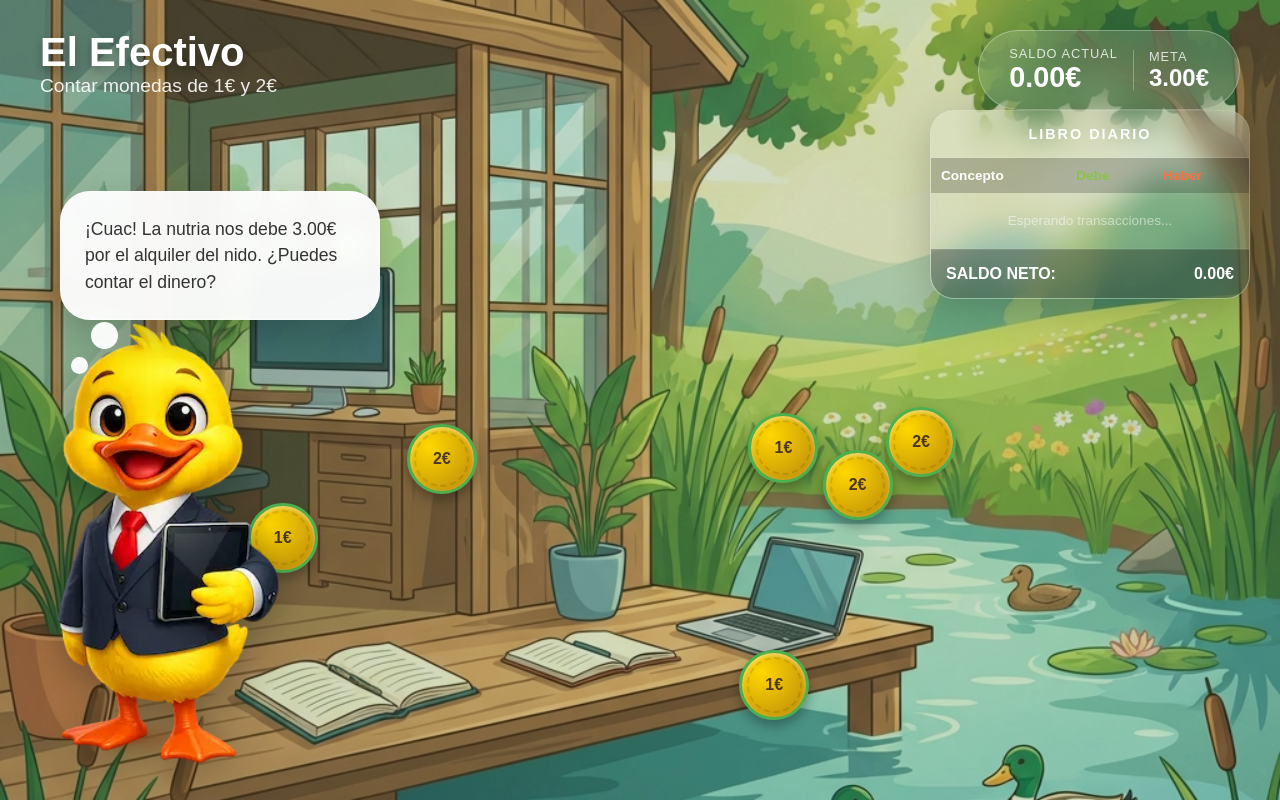
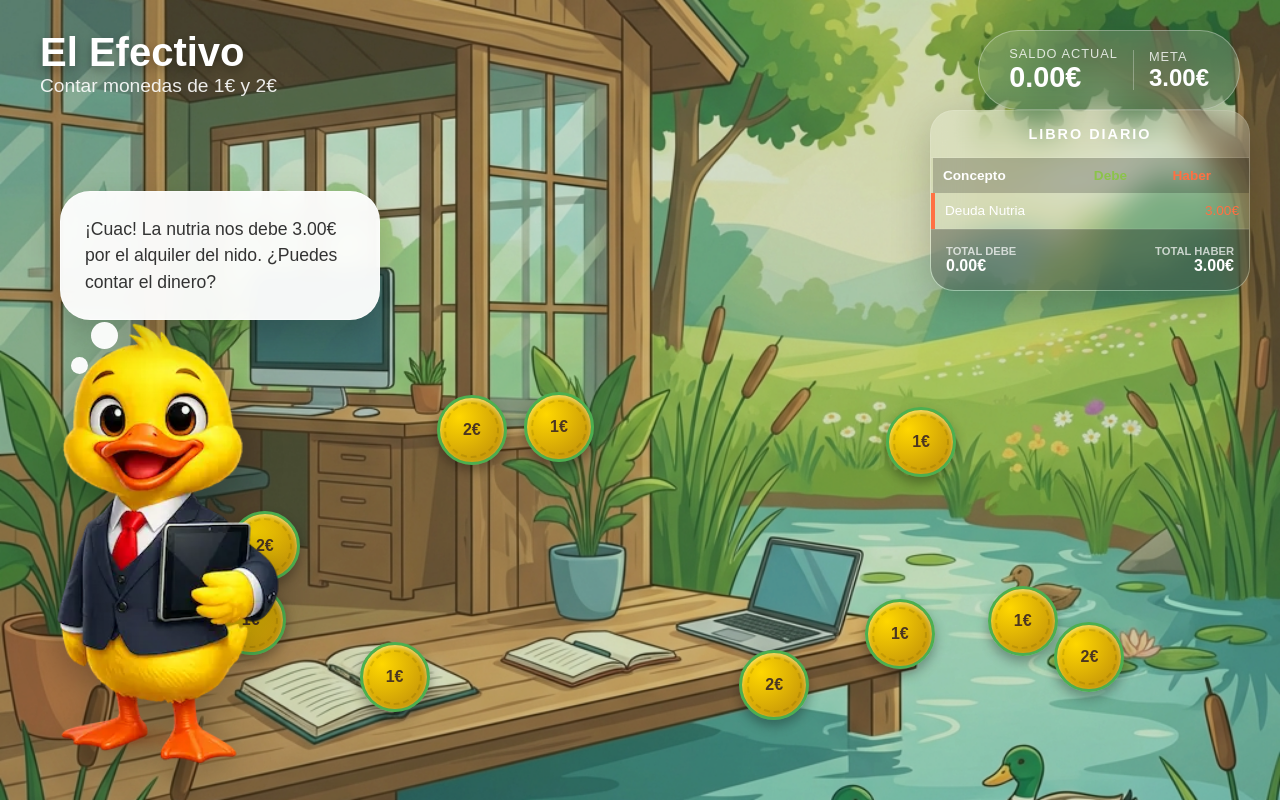
Before and after one commit to prbp03-lab/cuac-ta-corriente, a React (Vite) app: page / in a window 1280 px wide. Built offline with nearby package versions, Linux system fonts and the light colour scheme.

Commit message:
Refine journal with initial debt and increase level length

```diff
--- a/src/App.tsx
+++ b/src/App.tsx
@@ -48,7 +48,7 @@ const App: React.FC = () => {
     }
 
     // 2. Add "Noise" or "Neutral pairs" for mixed levels or to increase coin count
-    const minCoins = level.id === 4 ? 8 : 6;
+    const minCoins = level.id === 4 ? 14 : 10; // Increased from 8/6 to make it last longer
     while (newCoins.length < minCoins) {
       const randomVal = level.allowedCoins[Math.floor(Math.random() * level.allowedCoins.length)];
       if (level.isMixed) {
@@ -86,7 +86,16 @@ const App: React.FC = () => {
 
     setTableCoins(newCoins);
     setCurrentBalance(0);
-    setJournal([]);
+
+    // Seed journal with initial debt/target in Haber
+    const initialEntry: JournalEntry = {
+      id: `initial-${idx}`,
+      value: level.targetAmount,
+      side: 'haber',
+      concept: level.id === 1 ? 'Deuda Nutria' : 'Factura Pendiente'
+    };
+    setJournal([initialEntry]);
+
     setMessage(level.pacoMessage);
     setPacoState('thinking');
   };
@@ -274,13 +283,24 @@ const App: React.FC = () => {
               </tr>
             </thead>
             <tbody>
+              {journal.length === 0 ? (
+                <tr>
+                  <td colSpan={3} style={{ textAlign: 'center', opacity: 0.5, padding: '20px' }}>
+                    Esperando transacciones...
+                  </td>
+                </tr>
+              ) : (
                 <AnimatePresence>
-                {journal.map(entry => (
+                  {journal.map((entry, index) => (
                     <motion.tr
                       key={entry.id}
                       initial={{ opacity: 0, x: -20 }}
                       animate={{ opacity: 1, x: 0 }}
                       exit={{ opacity: 0 }}
+                      style={{
+                        background: index === 0 && entry.id.startsWith('entry') ? 'rgba(255,255,255,0.05)' : 'none',
+                        borderLeft: entry.id.startsWith('initial') ? '4px solid #FF7043' : 'none'
+                      }}
                     >
                       <td>{entry.concept}</td>
                       <td className="entry-debe">{entry.side === 'debe' ? `${entry.value.toFixed(2)}€` : ''}</td>
@@ -288,19 +308,19 @@ const App: React.FC = () => {
                     </motion.tr>
                   ))}
                 </AnimatePresence>
-              {journal.length === 0 && (
-                <tr>
-                  <td colSpan={3} style={{ textAlign: 'center', opacity: 0.5, padding: '20px' }}>
-                    Esperando transacciones...
-                  </td>
-                </tr>
               )}
             </tbody>
           </table>
         </div>
         <div className="journal-footer">
-          <span>SALDO NETO:</span>
-          <span>{currentBalance.toFixed(2)}€</span>
+          <div style={{ display: 'flex', flexDirection: 'column', alignItems: 'flex-start' }}>
+            <span style={{ fontSize: '0.7rem', opacity: 0.7 }}>TOTAL DEBE</span>
+            <span>{journal.reduce((acc, e) => acc + (e.side === 'debe' ? e.value : 0), 0).toFixed(2)}€</span>
+          </div>
+          <div style={{ display: 'flex', flexDirection: 'column', alignItems: 'flex-end' }}>
+            <span style={{ fontSize: '0.7rem', opacity: 0.7 }}>TOTAL HABER</span>
+            <span>{journal.reduce((acc, e) => acc + (e.side === 'haber' ? e.value : 0), 0).toFixed(2)}€</span>
+          </div>
         </div>
       </motion.div>
     </div>
```
Lines whose indentation alone changed are shown as unchanged.
